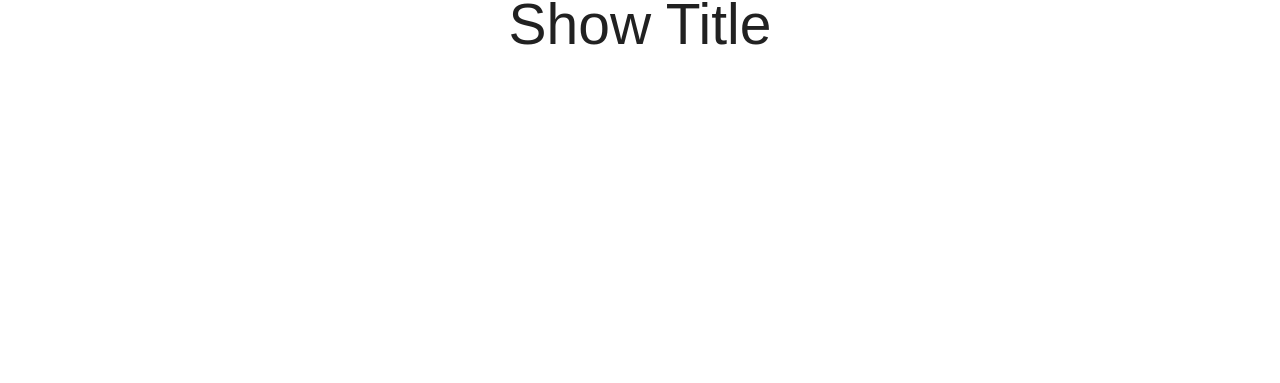
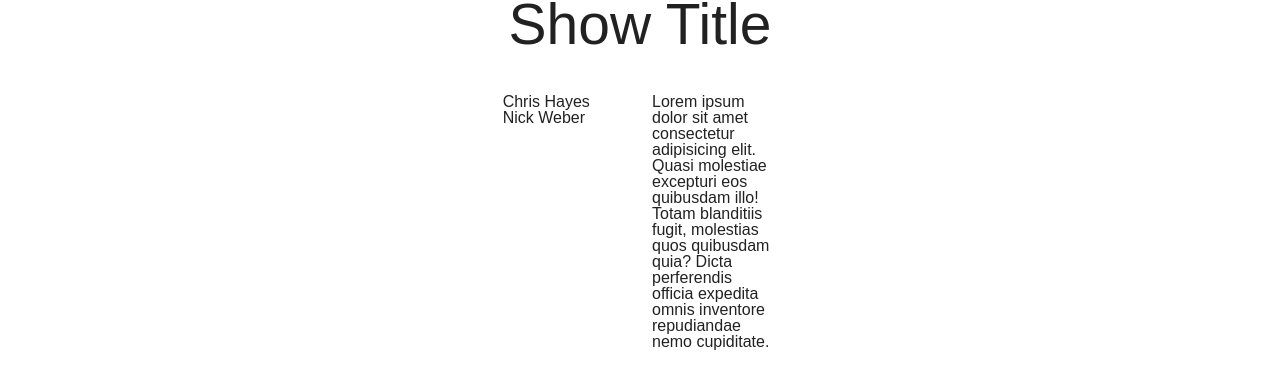
Before and after one commit to hayesch19/chris-and-nicks-great-tv-guild, a React (Create React App) app: page /tv/1 in a window 1280 px wide. Shown: the part 476-859 px from the top of the page. Before the commit the page ends 800 px from the top, so only its background shows below. Built offline with nearby package versions, Linux system fonts and the light colour scheme.

Commit message:
finished show page

```diff
--- a/src/components/ShowPage.jsx
+++ b/src/components/ShowPage.jsx
@@ -18,6 +18,18 @@ const ShowPage = () => {
               alt=""
             />
             <h2 className="center">Show Title</h2>
+            <section className="row">
+              <ul className="col l6">
+                <li>Chris Hayes</li>
+                <li>Nick Weber</li>
+              </ul>
+              <p className="col l6">
+                Lorem ipsum dolor sit amet consectetur adipisicing elit. Quasi
+                molestiae excepturi eos quibusdam illo! Totam blanditiis fugit,
+                molestias quos quibusdam quia? Dicta perferendis officia
+                expedita omnis inventore repudiandae nemo cupiditate.
+              </p>
+            </section>
           </div>
         </div>
       </main>
```
